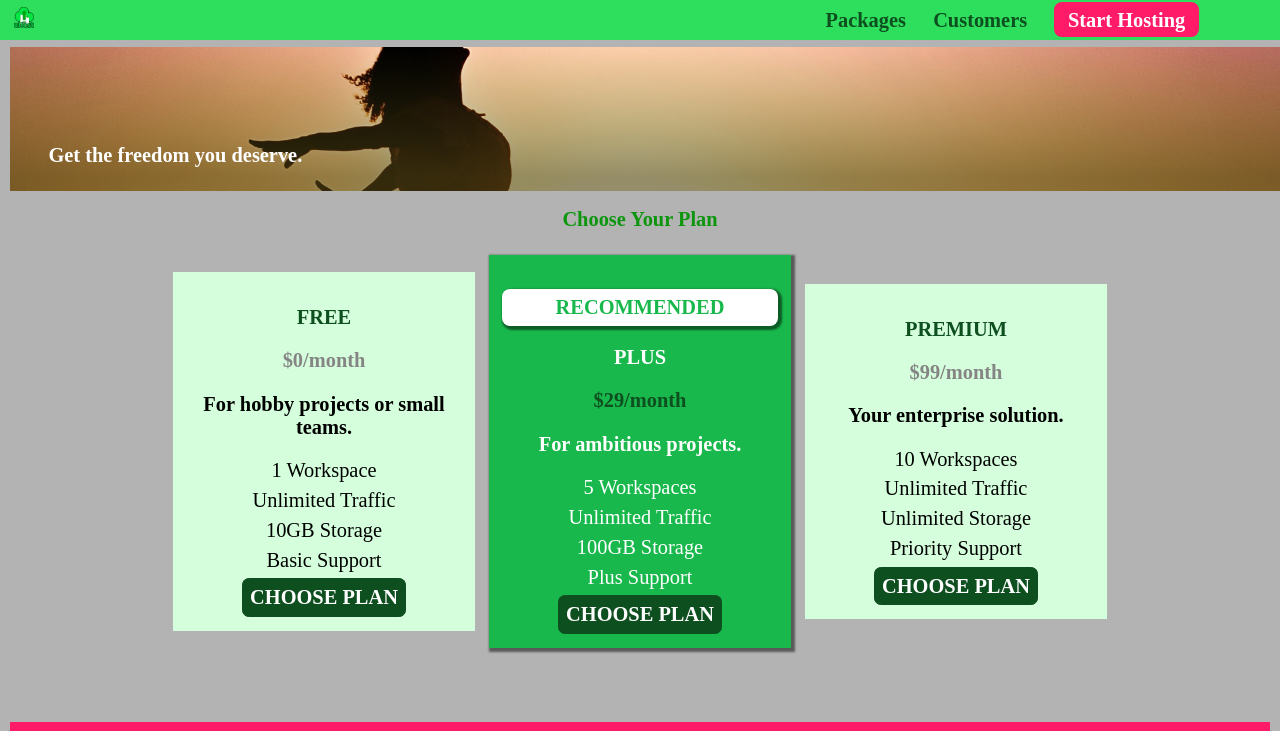
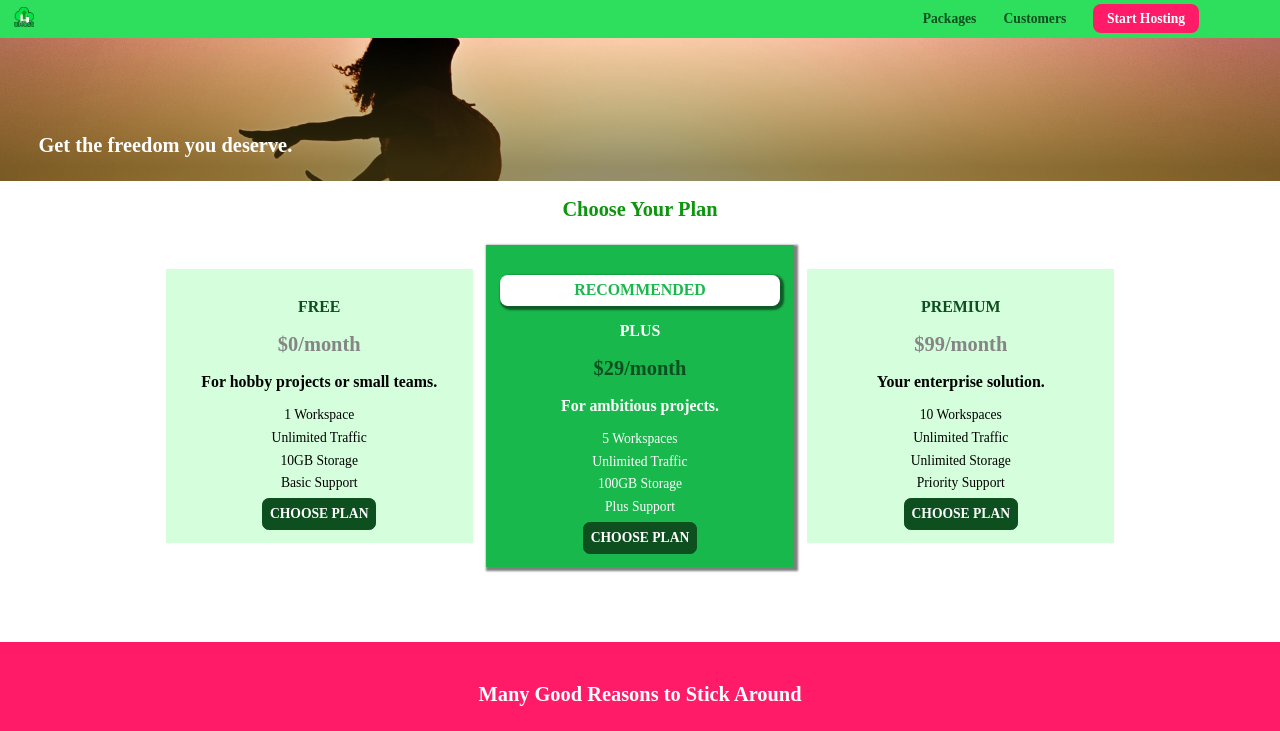
Before and after one commit to butterbeetle/css-practice, a React (Create React App) app: page / in a window 1280 px wide. Shown: the top 731 px of the page. Built offline with nearby package versions, Linux system fonts and the light colour scheme.

Commit message:
[51] Nav바에 flex 적용 전

```diff
--- a/src/index.css
+++ b/src/index.css
@@ -1,14 +1,14 @@
 * {
   box-sizing: border-box;
   /* 연습용 */
-  font-size: 1.5rem;
+  /* font-size: 1.5rem; */
 }
 
 html {
   font-size: 85%;
   /* 연습용 */
-  background: #b3b3b3;
-  padding: 5px;
+  /* background: #b3b3b3;
+  padding: 5px; */
 }
 
 body {
@@ -16,7 +16,7 @@ body {
   overflow-x: hidden;
   /* overflow-y: hidden; */
   /* 연습용 */
-  background: #b3b3b3;
+  /* background: #b3b3b3;
   padding: 5px;
-  margin: 0;
+  margin: 0; */
 }
```
